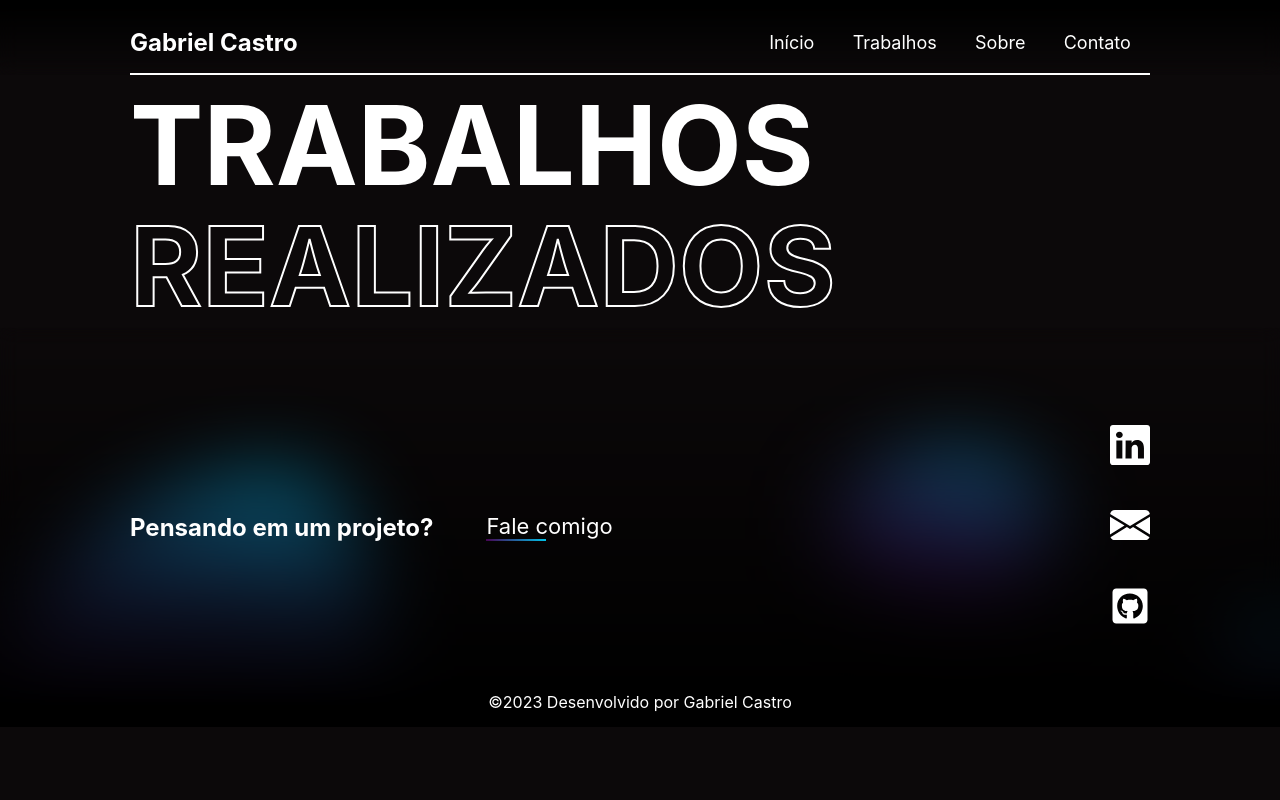
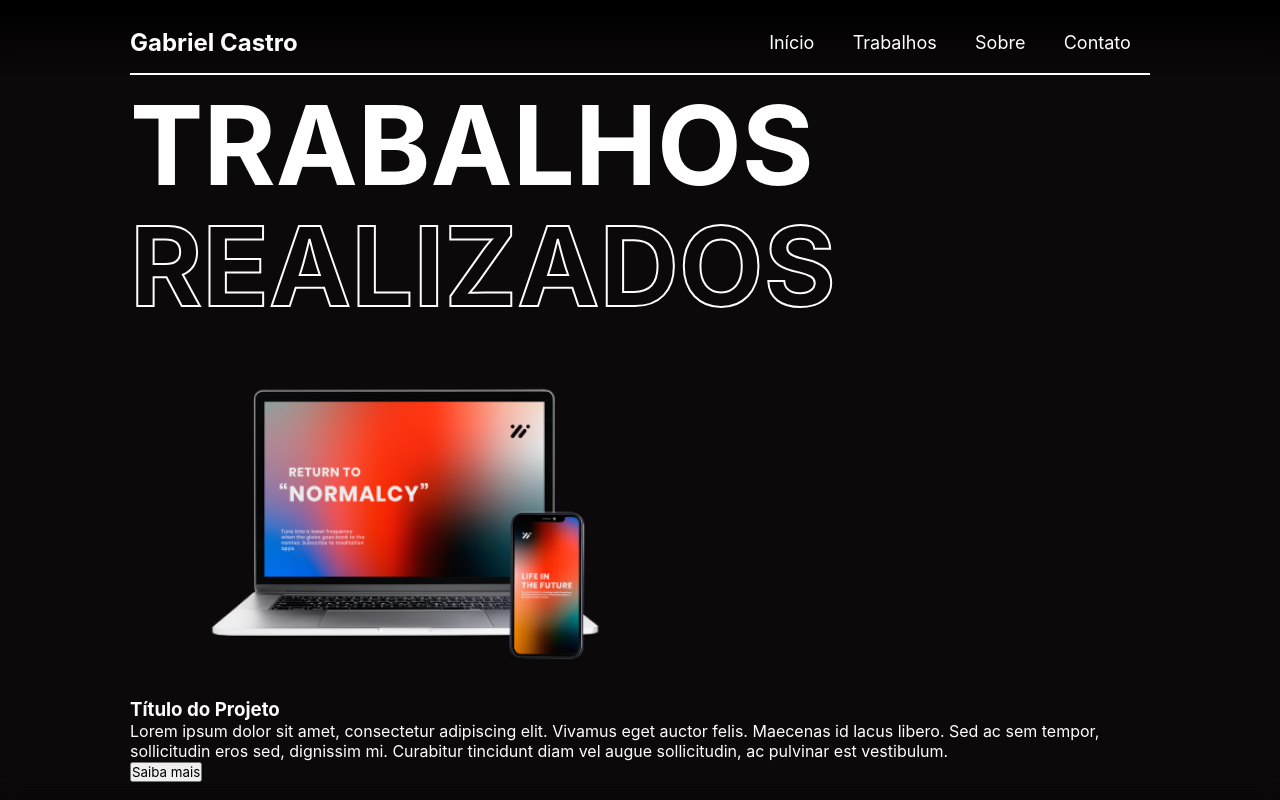
Before and after one commit to GabrielCastro-dev/my-portifolio, a React (Create React App) app: page /works in a window 1280 px wide. Shown: the top 800 px of the page. Built offline with nearby package versions, Linux system fonts and the light colour scheme.

Commit message:
mockup added

```diff
--- a/src/pages/Works/Works.jsx
+++ b/src/pages/Works/Works.jsx
@@ -1,11 +1,18 @@
 import DefaultPage from '../../layout/DefaultPage/DefaultPage';
 import PageTitle from '../../components/PageTitle/PageTitle';
+import mockup from '../../assets/mockup.png';
+import Project from '../../components/Project/Project';
 import './Works.scss';
 
 function Works() {
   return (
     <DefaultPage>
       <PageTitle title='TRABALHOS' subtitle='REALIZADOS' />
+      <Project
+        image={mockup}
+        title='Título do Projeto'
+        description='Lorem ipsum dolor sit amet, consectetur adipiscing elit. Vivamus eget auctor felis. Maecenas id lacus libero. Sed ac sem tempor, sollicitudin eros sed, dignissim mi. Curabitur tincidunt diam vel augue sollicitudin, ac pulvinar est vestibulum.'
+      />
     </DefaultPage>
   )
 }
```
